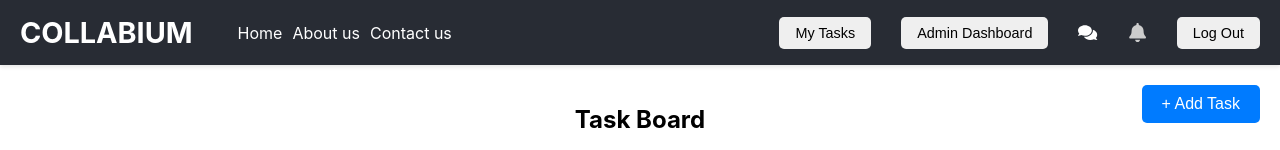
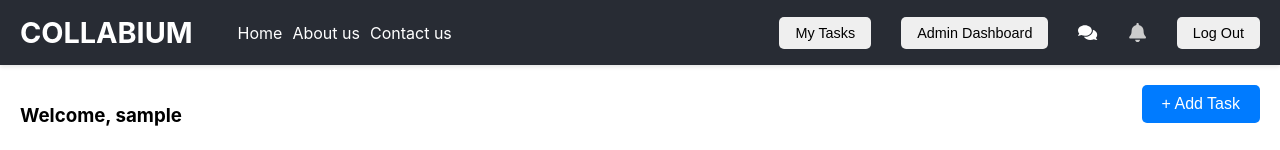
Before and after one commit to KianShirvani/TheChosenOnes, a React (Create React App) app in the folder frontend/: page /tasks in a window 1280 px wide. Shown: the top 150 px of the page. Built offline with nearby package versions, Linux system fonts and the light colour scheme; no server answers; sample sign-in values are in the browser's storage; a small style sheet from the web is missing.

Commit message:
Added functionality to display the logged in user's username on TaskBoard.js and AdminDashboard.js pages.

```diff
--- a/frontend/src/components/AdminDashboard.js
+++ b/frontend/src/components/AdminDashboard.js
@@ -557,8 +557,34 @@ const AdminDashboard = () => {
     setColorDropdowns(prev => ({ ...prev, [status]: false }));
   };
 
+  // Helper function to extract username from JWT token
+  const getUsernameFromToken = () => {
+    const token = localStorage.getItem("token");
+    if (!token) return null;
+    try {
+      const base64Url = token.split('.')[1];
+      const base64 = base64Url.replace(/-/g, '+').replace(/_/g, '/');
+      const jsonPayload = decodeURIComponent(
+        atob(base64)
+          .split('')
+          .map(c => '%' + ('00' + c.charCodeAt(0).toString(16)).slice(-2))
+          .join('')
+      );
+      const payload = JSON.parse(jsonPayload);
+      return payload.username || payload.display_name || "User";
+    } catch (e) {
+      return "User";
+    }
+  };
+
+  // Get the current username from token
+  const username = getUsernameFromToken();
+
   return (
     <div className="admin-dashboard">
+      <div style={{ width: "100%", textAlign: "left", marginBottom: "10px", paddingLeft: "20px" }}>
+        <h3>Welcome, {username}</h3>
+      </div>
       <h1 className="dashboard-title">Admin Dashboard</h1>
 
       <div className="add-task-container" style={{ display: "flex", justifyContent: "flex-end", gap: "10px", marginBottom: "20px" }}>
--- a/frontend/src/components/TaskBoard.js
+++ b/frontend/src/components/TaskBoard.js
@@ -497,8 +497,34 @@ useEffect(() => {
     });
   };
 
+  // Helper function to extract username from JWT token
+  const getUsernameFromToken = () => {
+    const token = localStorage.getItem("token");
+    if (!token) return null;
+    try {
+      const base64Url = token.split('.')[1];
+      const base64 = base64Url.replace(/-/g, '+').replace(/_/g, '/');
+      const jsonPayload = decodeURIComponent(
+        atob(base64)
+          .split('')
+          .map(c => '%' + ('00' + c.charCodeAt(0).toString(16)).slice(-2))
+          .join('')
+      );
+      const payload = JSON.parse(jsonPayload);
+      return payload.username || payload.display_name || "User";
+    } catch (e) {
+      return "User";
+    }
+  };
+
+  // Get the current username from token
+  const username = getUsernameFromToken();
+
   return (
     <div style={styles.container}>
+      <div style={{ width: "100%", maxWidth: "800px", textAlign: "left", marginBottom: "10px" }}>
+        <h3>Welcome, {username}</h3>
+      </div>
       <h2>Task Board</h2>
       <SearchBar filters={filters} setFilters={setFilters} />
       <div style={styles.buttonContainer}>
```
Also changed, not shown: 1 other file (tests, documents, lock files or other folders).
